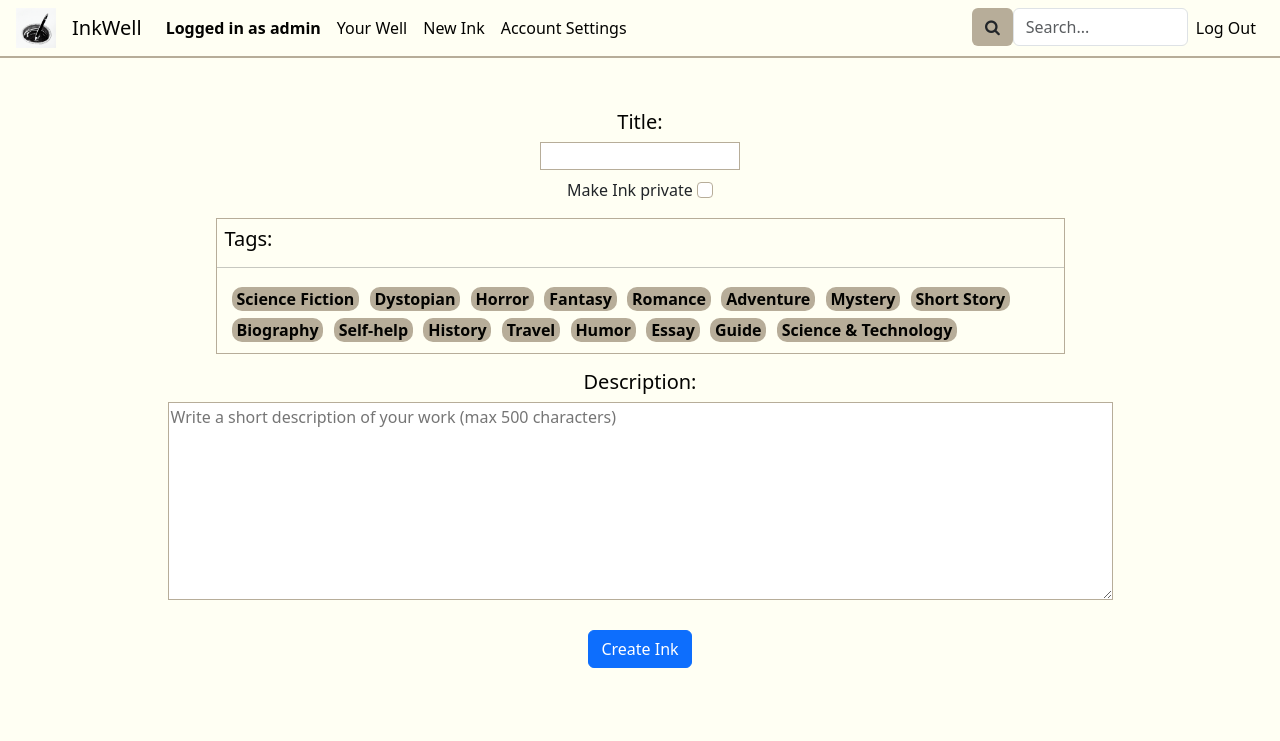
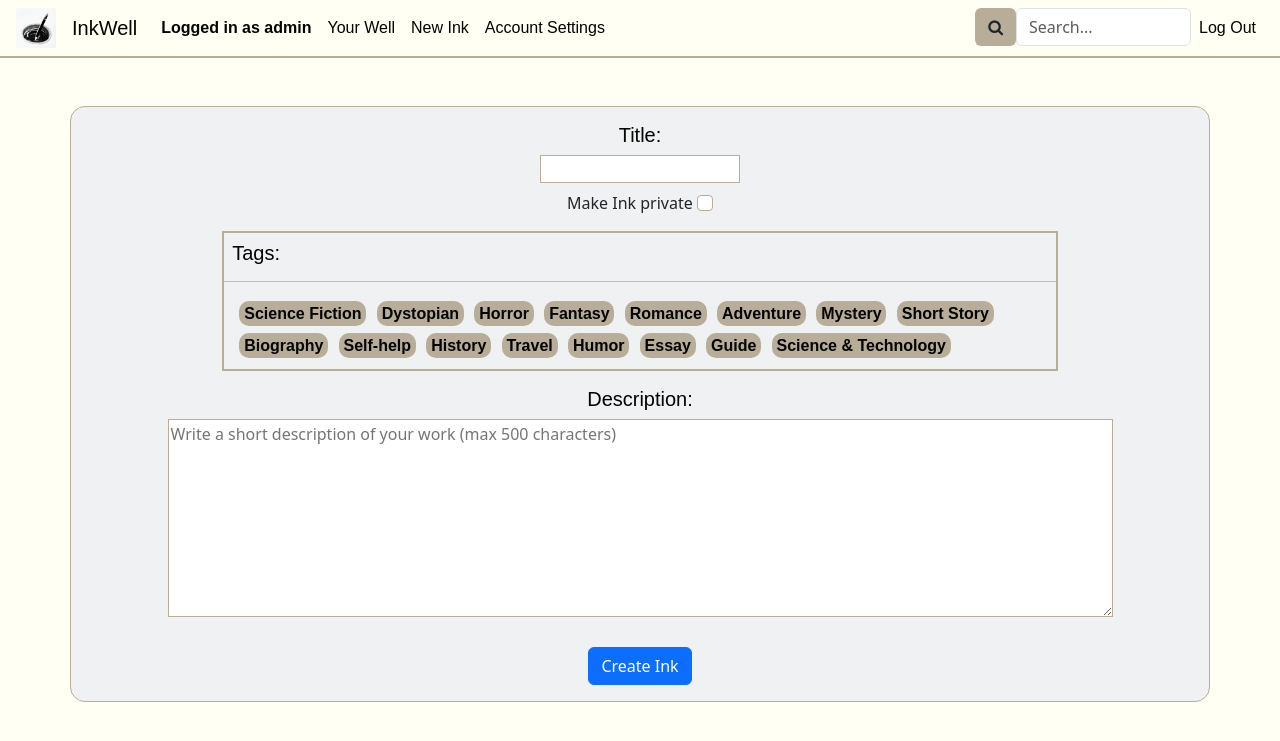
Before and after one commit to martex941/Capstone-InkWell, a Django app: page /newInk in a window 1280 px wide. Shown: the top 741 px of the page. Run offline with Django 4.2, Linux system fonts and the light colour scheme; a user stored in the database is signed in; data comes from the database, SQL or seed files in the repository; both versions use the stored data as it was after the commit; some libraries are stand-ins or nearby versions.

Commit message:
did a bit of styling

```diff
--- a/capstone/inkwell/static/inkwell/styles.css
+++ b/capstone/inkwell/static/inkwell/styles.css
@@ -102,6 +102,7 @@
 
 p, a, h1, h2, h3, h4, h5, span {
     color: var(--text-color);
+    font-family:Arial, Helvetica, sans-serif;
 }
 
 body {
@@ -487,7 +488,7 @@ body {
 .authors-col {
     margin: 1rem;
     width: 315px;
-    height: auto;
+    height: 100%;
     border: 1px var(--border-color) solid;
     border-radius: 10px;
     background-color: var(--primary-color);
@@ -526,6 +527,18 @@ body {
 /* newInk.html ||||||||||||||||||||*/
 .newInk-description-container .description {
     width: 100%;
+}
+
+.newInkContainer {
+    background-color: var(--primary-color);
+    border-radius: 15px;
+    border: 1px var(--border-color) solid;
+    padding-top: 1rem;
+    padding-bottom: 1rem;
+}
+
+.newInkContainer .tagsEdit-style {
+    border: 2px var(--border-color) solid;
 }
 
 .newInk-title-input {
--- a/capstone/inkwell/templates/inkwell/coAuthorRequestsList.html
+++ b/capstone/inkwell/templates/inkwell/coAuthorRequestsList.html
@@ -29,7 +29,7 @@
                 Request: change contents of Chapter {{request.requestedChapter.chapterNumber}}: {{request.requestedChapter.chapterTitle}} in <a href="{% url 'ink_view' inkID=request.requestedChapter.chapterInkOrigin.id %}">{{request.requestedChapter.chapterInkOrigin.title}}</a>
             </span>
             <a href="{% url 'coAuthorRequest' chapterID=request.requestedChapter.id requestID=request.id %}"><button class="btn btn-khaki">View changes</button></a>
-            <span>Creation date: {{request.requestDate}}</span>
+            <span>Date: {{request.requestDate}}</span>
         </div>
     </div>
     {% endfor %}
--- a/capstone/inkwell/templates/inkwell/newInk.html
+++ b/capstone/inkwell/templates/inkwell/newInk.html
@@ -8,7 +8,7 @@
         });
     </script>
 
-    <div class="container p-1 mt-5">
+    <div class="container newInkContainer mt-5">
         <form class="form newInkInfo disFdirColAliCen" method="post" action="{% url 'newInk' %}" id="new-post-form">
             {% csrf_token %}
             <h5 class="text-center">Title:</h5>
--- a/capstone/inkwell/templates/inkwell/yourCoAuthorRequests.html
+++ b/capstone/inkwell/templates/inkwell/yourCoAuthorRequests.html
@@ -28,7 +28,7 @@
                 Request: change contents of Chapter {{request.requestedChapter.chapterNumber}}: {{request.requestedChapter.chapterTitle}} in <a href="{% url 'ink_view' inkID=request.requestedChapter.chapterInkOrigin.id %}">{{request.requestedChapter.chapterInkOrigin.title}}</a>
             </span>
             <a href="{% url 'coAuthorRequest' chapterID=request.requestedChapter.id requestID=request.id %}"><button class="btn btn-khaki">View changes</button></a>
-            <span>Creation date: {{request.requestDate}}</span>
+            <span>Date: {{request.requestDate}}</span>
         </div>
     </div>
     {% endfor %}
--- a/capstone/inkwell/views.py
+++ b/capstone/inkwell/views.py
@@ -18,10 +18,10 @@ from .models import User, Ink, Notification, Well, Follow, Chapter, Post, Commen
 
 def updateDiscoverAuthors(request):
     users = User.objects.all()
-    popularAuthors = sorted(users, key=lambda user: (user.readers + user.followers) + (user.readers * user.followers), reverse=True)[:1]
-    topAuthors = sorted(users, key=lambda user: (user.letters + user.acceptedCoAuthorRequests) + (user.letters * user.acceptedCoAuthorRequests), reverse=True)[:1]
-    topCoAuthors = sorted(users, key=lambda user: user.acceptedCoAuthorRequests, reverse=True)[:1]
-    discoverAuthors = User.objects.annotate(random_order=Random()).order_by('random_order')[:1]
+    popularAuthors = sorted(users, key=lambda user: (user.readers + user.followers) + (user.readers * user.followers), reverse=True)[:5]
+    topAuthors = sorted(users, key=lambda user: (user.letters + user.acceptedCoAuthorRequests) + (user.letters * user.acceptedCoAuthorRequests), reverse=True)[:5]
+    topCoAuthors = sorted(users, key=lambda user: user.acceptedCoAuthorRequests, reverse=True)[:5]
+    discoverAuthors = User.objects.annotate(random_order=Random()).order_by('random_order')[:10]
 
     try:
         getDiscoverModel = DiscoverAuthors.objects.get(id=1)
@@ -131,7 +131,7 @@ def timeline(request, page):
         return serialized_inks
 
     allPosts = Post.objects.filter(referencedPostInk__privateStatus=False).order_by('-postCreationDate')
-    allPostsPag = Paginator(allPosts, 10)
+    allPostsPag = Paginator(allPosts, 25)
     try:
         allPosts_col = serializeInks(allPostsPag, page)
     except PageNotAnInteger:
@@ -144,7 +144,7 @@ def timeline(request, page):
         followers = User.objects.filter(followee__follower=request.user)
         followedInks = Ink.objects.filter(inkOwner__in=followers, privateStatus=False)
         followedPosts = Post.objects.filter(referencedPostInk__in=followedInks).order_by('-postCreationDate')
-        followedPostsPag = Paginator(followedPosts, 10)
+        followedPostsPag = Paginator(followedPosts, 25)
         try:
             followedPosts_col = serializeInks(followedPostsPag, page)
         except PageNotAnInteger:
```
Also changed, not shown: capstone/db.sqlite3.
